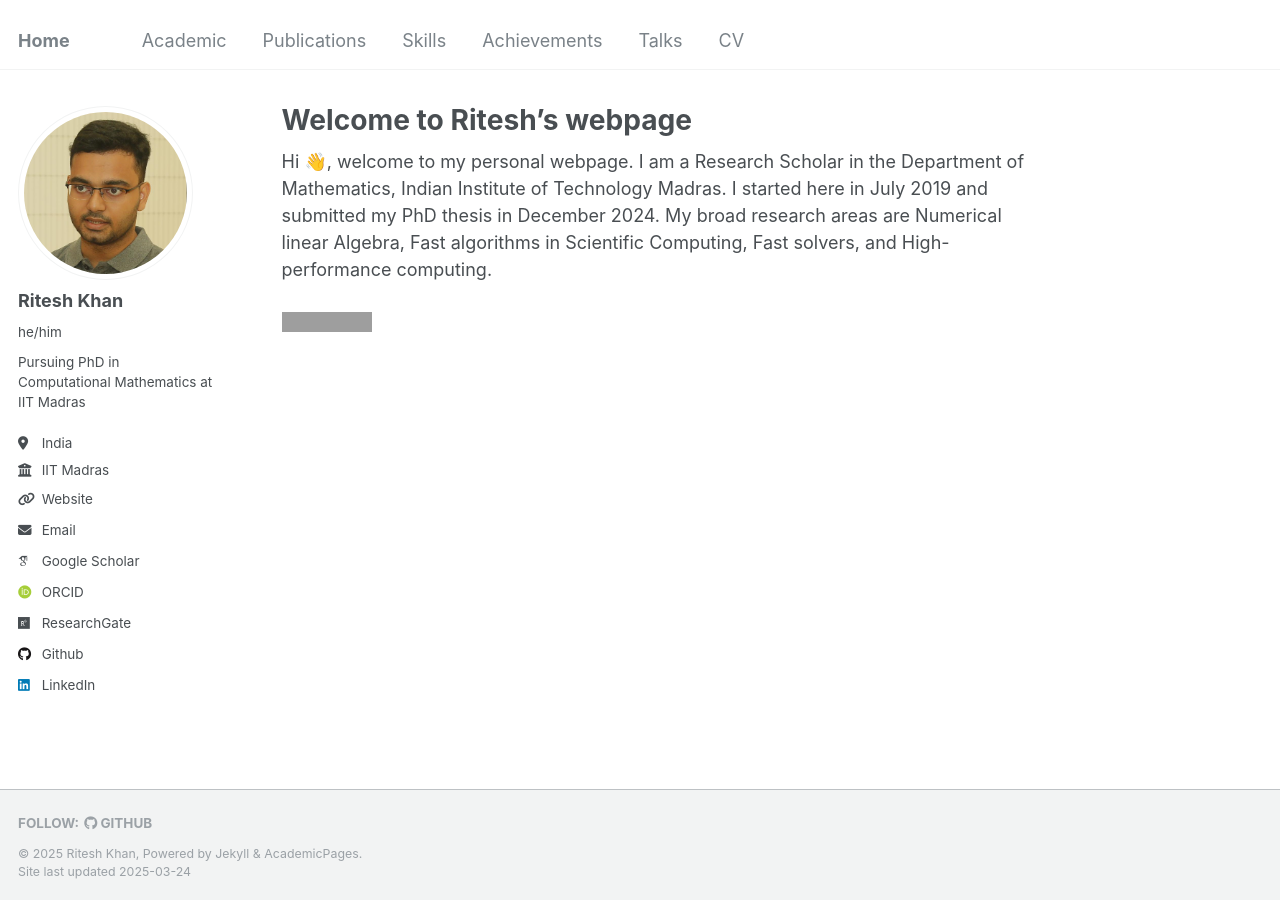
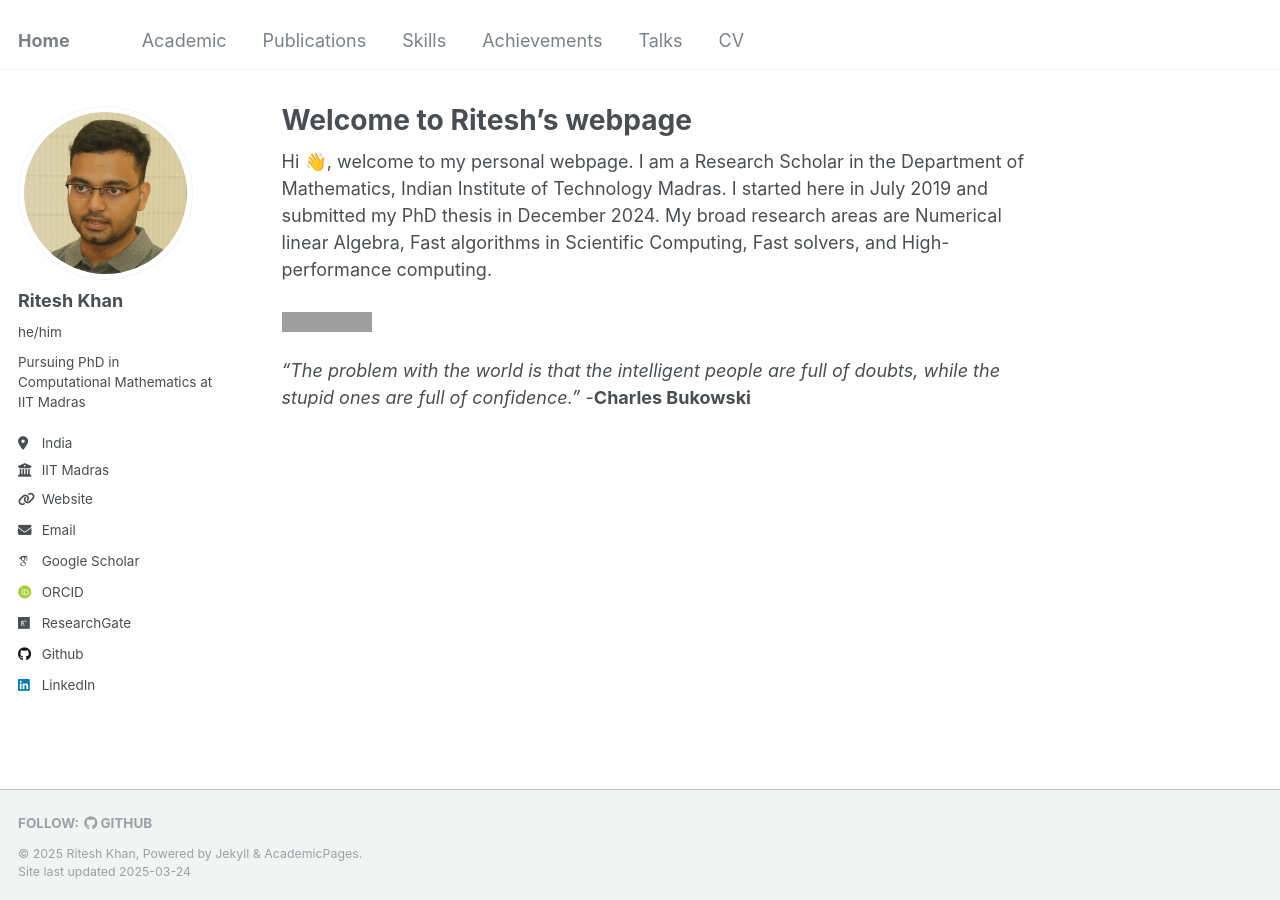
Before and after one commit to RiteshKhan/riteshkhan.github.io, a Jekyll site: the page built from _pages/about.md, in a window 1280 px wide. Built offline with Jekyll 4.4.1, drawn with Linux system fonts in a browser that asks for light colours; emoji names are drawn with the system emoji font; some web fonts are replaced; grey boxes are pictures that could not be loaded.

Commit message:
updated homepage

```diff
--- a/_pages/about.md
+++ b/_pages/about.md
@@ -12,6 +12,8 @@
 
 <a href="https://info.flagcounter.com/Oooz"><img src="https://s11.flagcounter.com/count2/Oooz/bg_FFFFFF/txt_000000/border_CCCCCC/columns_4/maxflags_8/viewers_0/labels_1/pageviews_1/flags_0/percent_0/" alt="Flag Counter" border="0"></a>
 
+*"The problem with the world is that the intelligent people are full of doubts, while the stupid ones are full of confidence."*
+-**Charles Bukowski**
 
 <!-- A data-driven personal website
 ======
```
Also changed, not shown: _pages/publications.md (+4 -4 lines).
